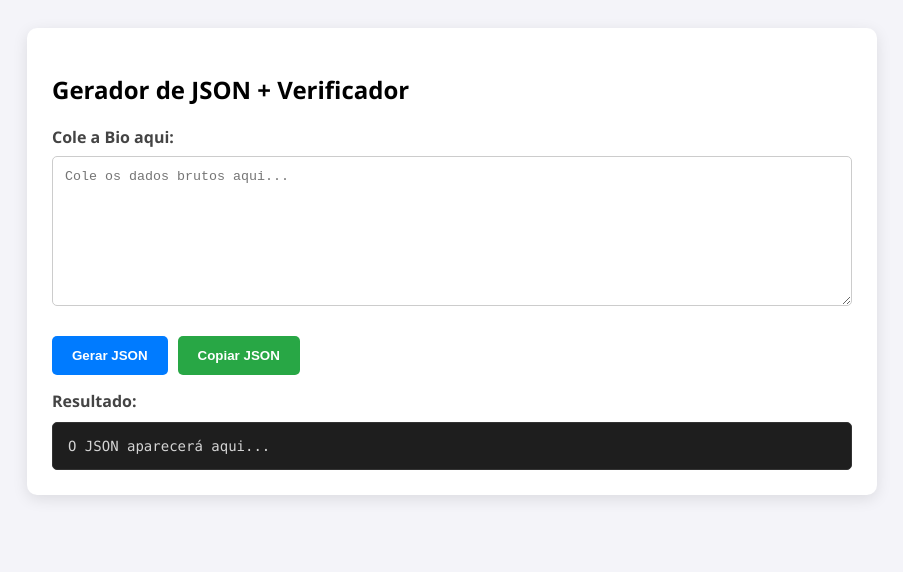
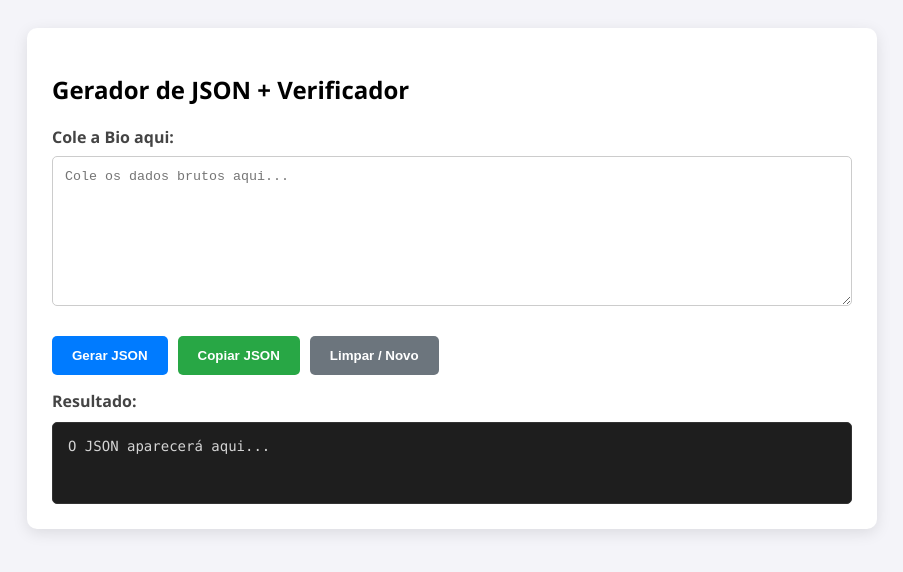
Before and after one commit to dadynapoleao/babefire, a website: page zrobot.html in a window 1280 px wide. Shown: the whole page, without its empty margins (188-1091 px from the left). Drawn offline with Linux system fonts and the light colour scheme; no server answers.

Commit message:
Update zrobot.html

```diff
--- a/zrobot.html
+++ b/zrobot.html
@@ -7,11 +7,15 @@
     <style>
         body { font-family: 'Segoe UI', sans-serif; padding: 20px; background-color: #f4f4f9; }
         .container { max-width: 800px; margin: auto; background: white; padding: 25px; border-radius: 10px; box-shadow: 0 4px 15px rgba(0,0,0,0.1); }
-        textarea { width: 100%; height: 150px; border: 1px solid #ccc; border-radius: 5px; padding: 12px; font-family: monospace; box-sizing: border-box; margin-bottom: 10px; }
-        .controls { margin: 15px 0; display: flex; gap: 10px; align-items: center; }
-        button { padding: 12px 20px; border: none; border-radius: 5px; cursor: pointer; font-weight: bold; background-color: #007bff; color: white; transition: background 0.3s; }
-        button:hover { background-color: #0056b3; }
+        textarea { width: 100%; height: 150px; border: 1px solid #ccc; border-radius: 5px; padding: 12px; font-family: monospace; box-sizing: border-box; margin-bottom: 10px; outline-color: #007bff; }
+        .controls { margin: 15px 0; display: flex; gap: 10px; align-items: center; flex-wrap: wrap; }
+
+        button { padding: 12px 20px; border: none; border-radius: 5px; cursor: pointer; font-weight: bold; color: white; transition: opacity 0.3s; }
+        button:hover { opacity: 0.8; }
+
+        .btn-generate { background-color: #007bff; }
         .btn-copy { background-color: #28a745; }
+        .btn-reset { background-color: #6c757d; } /* Cinza para o reset */
 
         /* Status de Verificação */
         #status-badge { padding: 8px 15px; border-radius: 5px; font-weight: bold; display: none; }
@@ -24,7 +28,7 @@
             75% { transform: translateX(5px); }
         }
 
-        #output { background: #1e1e1e; color: #d4d4d4; padding: 15px; border-radius: 5px; overflow-x: auto; font-family: 'Consolas', monospace; font-size: 14px; white-space: pre; border: 1px solid #333; margin-top: 10px; }
+        #output { background: #1e1e1e; color: #d4d4d4; padding: 15px; border-radius: 5px; overflow-x: auto; font-family: 'Consolas', monospace; font-size: 14px; white-space: pre; border: 1px solid #333; margin-top: 10px; min-height: 50px; }
         label { font-weight: bold; display: block; margin-bottom: 8px; color: #444; }
     </style>
 </head>
@@ -37,8 +41,9 @@
     <textarea id="inputText" placeholder="Cole os dados brutos aqui..."></textarea>
 
     <div class="controls">
-        <button onclick="processData()">Gerar JSON</button>
+        <button class="btn-generate" onclick="processData()">Gerar JSON</button>
         <button id="copyBtn" class="btn-copy" onclick="copyToClipboard()">Copiar JSON</button>
+        <button class="btn-reset" onclick="resetPage()">Limpar / Novo</button>
         <div id="status-badge"></div>
     </div>
 
@@ -49,17 +54,31 @@
 <script>
 let existingDatabase = [];
 
-// 1. CARREGA O BANCO DE DADOS ATUAL AO INICIAR
+// CARREGA O BANCO DE DADOS ATUAL
 async function loadDatabase() {
     try {
         const response = await fetch('js/she.json');
         if (response.ok) {
             existingDatabase = await response.json();
-            console.log("Banco de dados carregado. Itens:", existingDatabase.length);
+            console.log("Banco carregado:", existingDatabase.length, "atrizes.");
         }
     } catch (e) {
-        console.warn("Não foi possível carregar js/she.json. Certifique-se de estar usando um servidor local (Live Server).");
+        console.warn("Aviso: js/she.json não encontrado ou erro de CORS.");
     }
+}
+
+function resetPage() {
+    // Limpa o texto de entrada
+    document.getElementById('inputText').value = "";
+    // Reseta o output para o estado inicial
+    document.getElementById('output').innerText = "O JSON aparecerá aqui...";
+    // Esconde o badge de status
+    const statusBadge = document.getElementById('status-badge');
+    statusBadge.style.display = 'none';
+    statusBadge.innerText = "";
+    statusBadge.className = "";
+    // Foca no input novamente
+    document.getElementById('inputText').focus();
 }
 
 function processData() {
@@ -71,10 +90,9 @@ function processData() {
         return match ? match[1].trim() : null;
     };
 
-    // Extração do Nome (primeira linha)
     const name = text.split('\n')[0].trim();
 
-    // --- VERIFICAÇÃO DE DUPLICATA ---
+    // VERIFICAÇÃO DE DUPLICATA
     const statusBadge = document.getElementById('status-badge');
     const isDuplicate = existingDatabase.some(item => item.Name.toLowerCase() === name.toLowerCase());
 
@@ -86,7 +104,6 @@ function processData() {
         statusBadge.innerText = "✅ NOVA ATRIZ (ÚNICA)";
         statusBadge.className = "status-new";
     }
-    // --------------------------------
 
     const rawBirthplace = find(/Birthplace:\s*([^\n\r]+)/);
     let country = "";
@@ -163,7 +180,6 @@ function copyToClipboard() {
     }
 }
 
-// Inicia o carregamento
 loadDatabase();
 </script>
 
```
